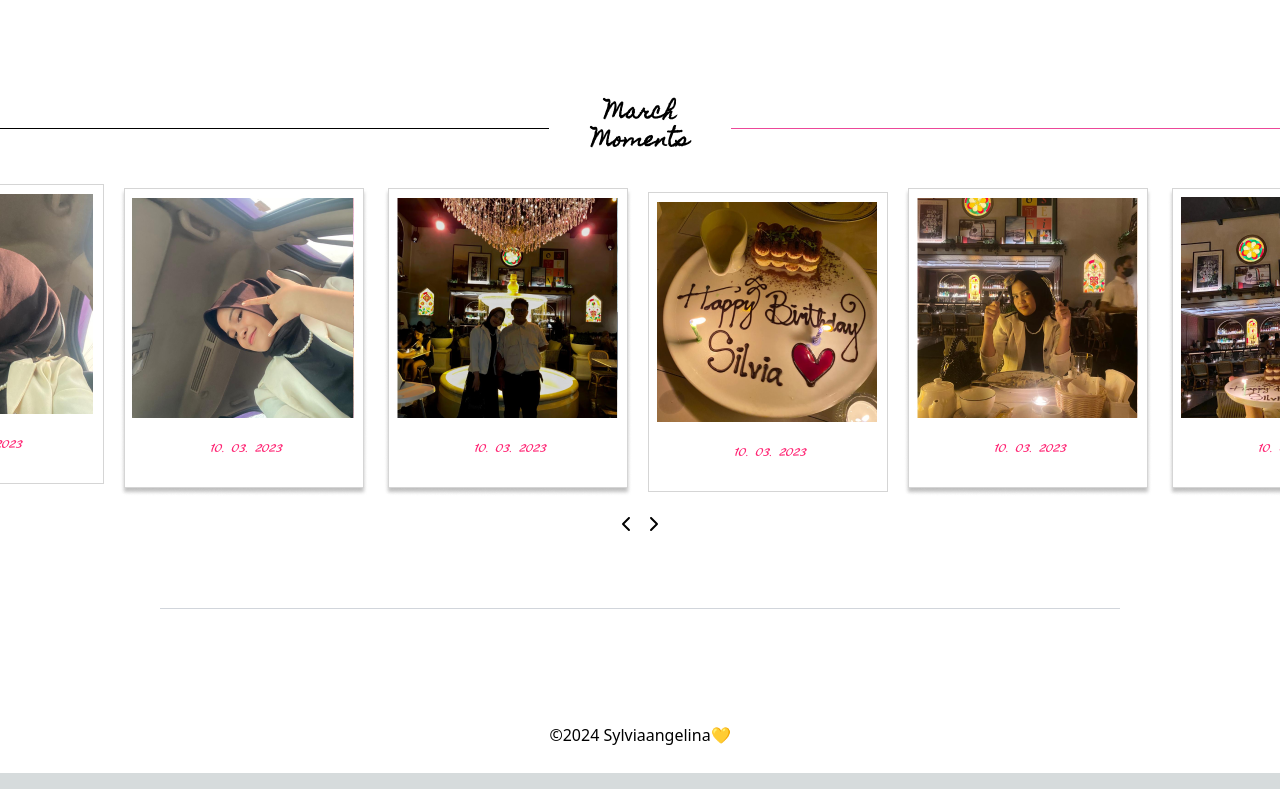
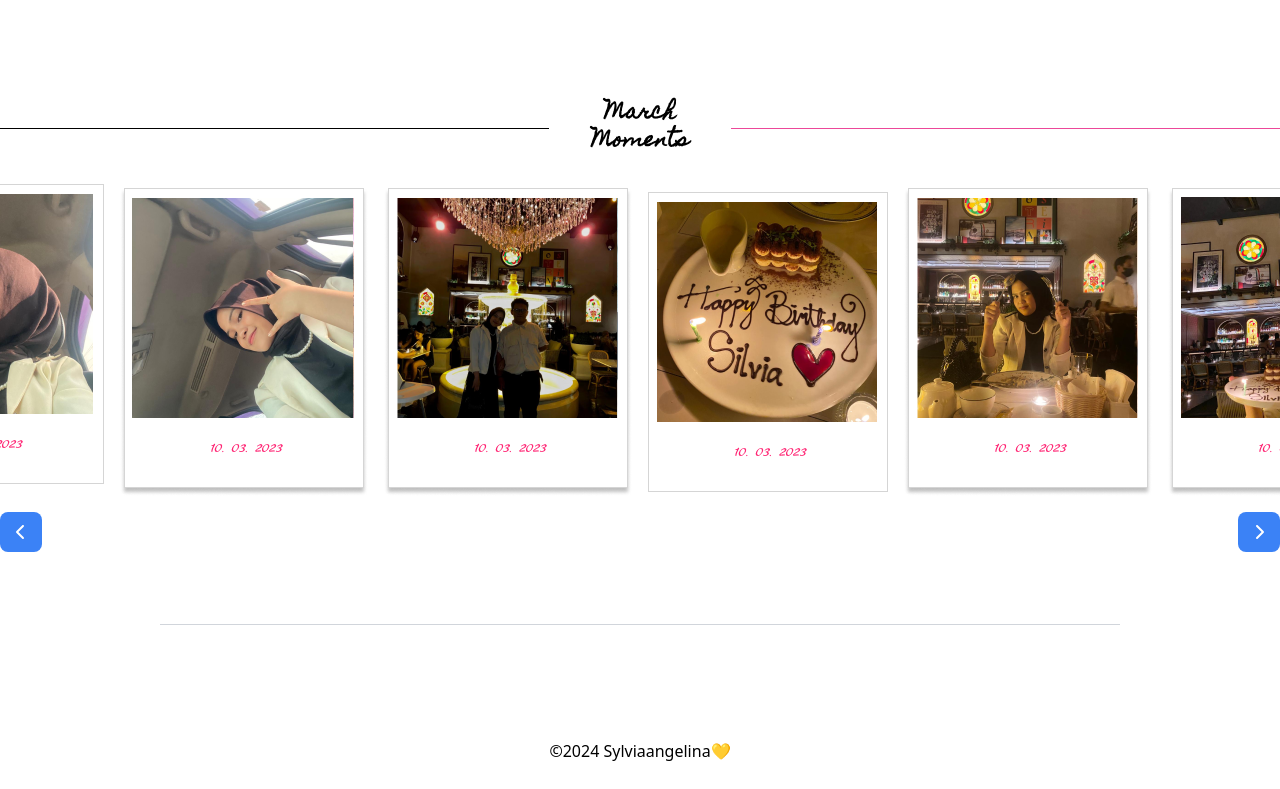
Before and after one commit to Lintangabst/SylviaBirthday, a Next.js app: page /Homepage in a window 1280 px wide. Shown: the part 1814-2603 px from the top of the page. Built offline with nearby package versions, Linux system fonts and the light colour scheme; a web font is replaced by a local one.

Commit message:
Update Memories.tsx

```diff
--- a/components/Memories.tsx
+++ b/components/Memories.tsx
@@ -57,10 +57,14 @@ const Memories: React.FC = () => {
           />
         ))}
       </div>
-      <div className="flex justify-center mt-4 space-x-4">
-        <button onClick={prevMonth}><FontAwesomeIcon icon={faChevronLeft} /></button>
-        <button onClick={nextMonth}><FontAwesomeIcon icon={faChevronRight} /></button>
-      </div>
+      <div className="flex  justify-center mt-4 space-x-4 md:flex-col lg:flex-row lg:justify-between">
+      <button onClick={prevMonth} className="px-4 py-2 bg-blue-500 text-white rounded-lg focus:outline-none focus:ring-2 focus:ring-blue-600 focus:ring-opacity-50">
+        <FontAwesomeIcon icon={faChevronLeft} />
+      </button>
+      <button onClick={nextMonth} className="px-4 py-2 bg-blue-500 text-white rounded-lg focus:outline-none focus:ring-2 focus:ring-blue-600 focus:ring-opacity-50">
+        <FontAwesomeIcon icon={faChevronRight} />
+      </button>
+    </div>
     </div>
   );
 };
```
